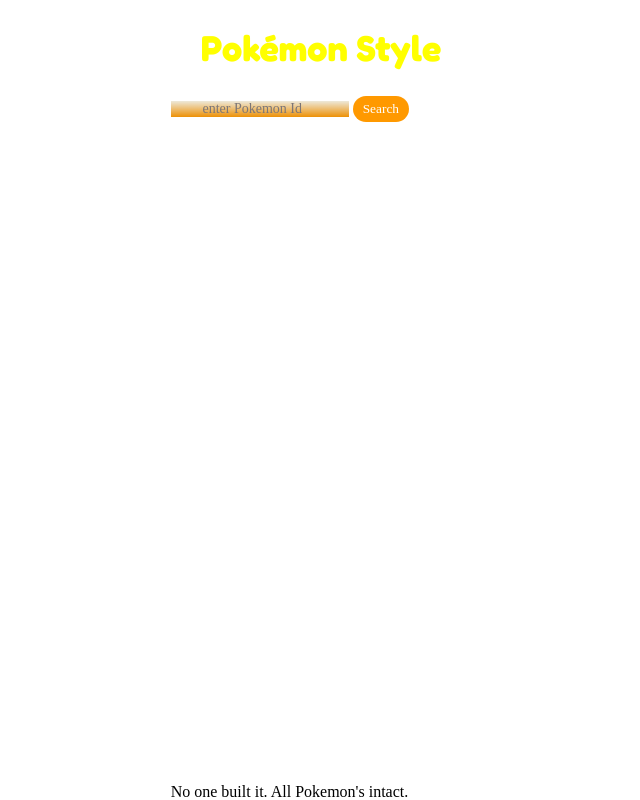
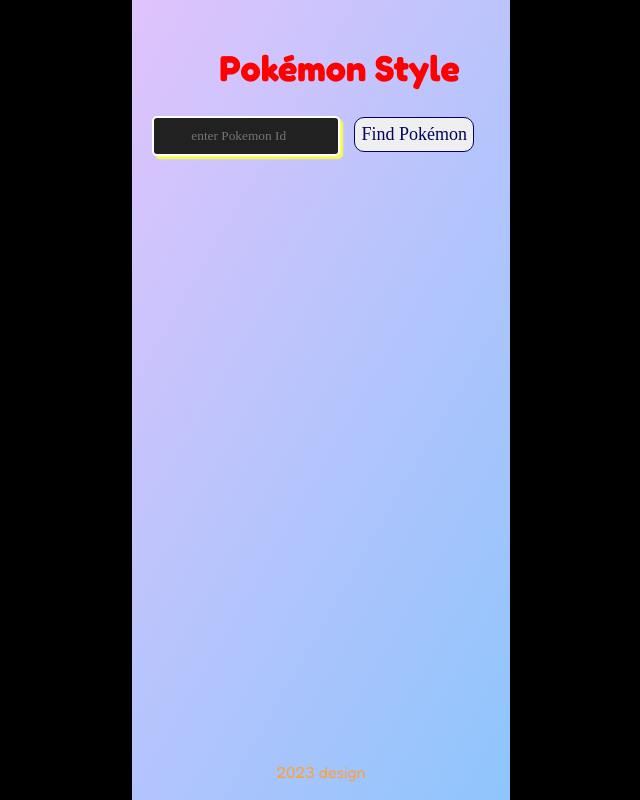
Before and after one commit to ervinMamutov/pokemon-style, a website with bundled scripts: page index.html in a window 1280 px wide. Shown: the whole page, without its empty margins (319-959 px from the left). Built offline with nearby package versions, Linux system fonts and the light colour scheme; a web font is replaced by a local one.

Commit message:
finish thrid iteration

```diff
--- a/index.html
+++ b/index.html
@@ -21,12 +21,16 @@
                             placeholder="enter Pokemon Id"
                             class="user-input-holder"
                         />
-            <button class="search" id="search-pokemon">Search</button>
+                        <button class="search" id="search-pokemon">
+                            <span>Find Pokémon</span>
+                        </button>
                     </div>
                 </div>
                 <div id="root"></div>
             </main>
-      <footer class="footer">No one built it. All Pokemon's intact.</footer>
+            <footer class="footer">
+                <p class="footer-pokemon">2023 design</p>
+            </footer>
         </div>
         <script type="module" src="./src/init.js"></script>
     </body>
--- a/src/components/createPokemonComponents.js
+++ b/src/components/createPokemonComponents.js
@@ -1,9 +1,12 @@
 const createPokemonComponents = (data) => {
   const container = document.createElement('div');
+  container.classList.add('pokemon-container');
+
   const pokemonImg = document.createElement('img');
   pokemonImg.classList.add('pokemon-img');
   const title = document.createElement('h4');
   const description = document.createElement('p');
+  description.classList.add('description');
 
   pokemonImg.src = data.sprites.other.home.front_default;
   console.log(pokemonImg.src);
--- a/styles/style.css
+++ b/styles/style.css
@@ -41,6 +41,7 @@
     font-size: 100%;
     display: flex;
     justify-content: center;
+    background-color: #000000;
     align-items: center;
     line-height: 1;
     font-size: 16px;
@@ -93,7 +94,10 @@
 .wrapper {
     min-height: 100%;
     display: flex;
+    padding: 20px;
+    margin: 10px;
     flex-direction: column;
+    background-image: linear-gradient(120deg, #e0c3fc 0%, #8ec5fc 100%);
 }
 
 .main {
@@ -113,53 +117,147 @@
   Luckiest Guy
 
   */
+
     font-family: Fredoka, sans-serif;
     font-weight: 700;
+    color: #ff0000;
+    font-size: 36px;
+    position: relative;
+    display: inline-block;
+    margin-left: 37px;
+}
+
+h4 {
+    font-family: Fredoka, sans-serif;
+    font-weight: 500;
     color: yellow;
-  font-size: 36px;
-
+    font-size: 24px;
     position: relative;
     display: inline-block;
 }
 
-.pokemon-img {
-  height: 150px;
-  width: 150px;
+/* description */
+
+.description {
+    font-family: Fredoka, sans-serif;
+    font-weight: 500;
+    color: yellow;
+    font-size: 24px;
+    position: relative;
+    display: inline-block;
 }
 
-.pokemon-img:hover {
-  height: 200px;
-  width: auto;
-}
+/* pokemon error image */
 
 .pokemon-error {
     height: 350px;
     width: auto;
 }
 
+/* input */
 .user-input-holder {
-  font-size: 14px;
-  color: #090ce1;
-  background: linear-gradient(to bottom, #ede9da, #ed9106);
+    background-color: #212121;
+    max-width: 190px;
+    height: 40px;
+    padding: 10px;
+    text-align: center;
+    border: 2px solid white;
+    border-radius: 5px;
+    box-shadow: 3px 3px 2px rgb(249, 255, 85);
+}
+
+.user-input-holder:focus {
+    color: rgb(0, 255, 255);
+    background-color: #212121;
+    outline-color: rgb(0, 255, 255);
+    box-shadow: -3px -3px 15px rgb(0, 255, 255);
+    transition: 0.1s;
+    transition-property: box-shadow;
+}
+
+/* btn */
+.search {
+    display: inline-block;
+    width: 120px;
+    height: 35px;
+    border-radius: 10px;
+    border: 1px solid #03045e;
+    position: relative;
+    overflow: hidden;
+    transition: all 0.5s ease-in;
+    z-index: 1;
+    margin-left: 10px;
+}
+
+.search::before,
+.search::after {
+    content: '';
+    position: absolute;
+    top: 0;
+    width: 0;
+    height: 100%;
+    transform: skew(15deg);
+    transition: all 0.5s;
+    overflow: hidden;
+    z-index: -1;
+}
+
+.search::before {
+    left: -10px;
+    background: #240046;
+}
+
+.search::after {
+    right: -10px;
+    background: #5a189a;
+}
+
+.search:hover::before,
+.search:hover::after {
+    width: 58%;
+}
+
+.search:hover span {
+    color: #e0aaff;
+    transition: 0.3s;
+}
+
+.search span {
+    color: #03045e;
+    font-size: 18px;
+    transition: all 0.3s ease-in;
+}
+
+/* pokemon img */
+
+.pokemon-container {
+    display: flex;
+    flex-direction: column;
+    align-items: center;
     text-align: center;
 }
 
-.user-input-holder::placeholder {
-  color: #7c7676; /* Customize the color */
+.pokemon-img {
+    /* You can adjust the width and height as needed */
+    width: 250px;
+    height: 250px;
+    margin: 10px auto; /* Centers the image horizontally */
+}
+
+.pokemon-img:hover {
+    height: 300px;
+    width: auto;
+}
+
+/* footer */
+
+.footer-pokemon {
+    font-family: Fredoka, sans-serif;
+    font-weight: 400;
+    color: rgb(255, 159, 57);
+    font-size: 16px;
+    display: flex;
+    align-items: center; /* Vertically center the content */
+    justify-content: center; /* Horizontally center the content */
     text-align: center;
 }
-
-.search {
-  background-color: #ff9900;
-  color: white;
-  border: none;
-  padding: 5px 10px;
-  cursor: pointer;
-  transition: background-color 0.3s ease; /* Transition effect for smooth color change */
-  border-radius: 20px;
-}
-
-/* Style for the button when pressed */
-.search:active {
-  background-color: #ff6600; /* Change the color when the button is pressed */
-}
```
Lines whose indentation alone changed are shown as unchanged.
